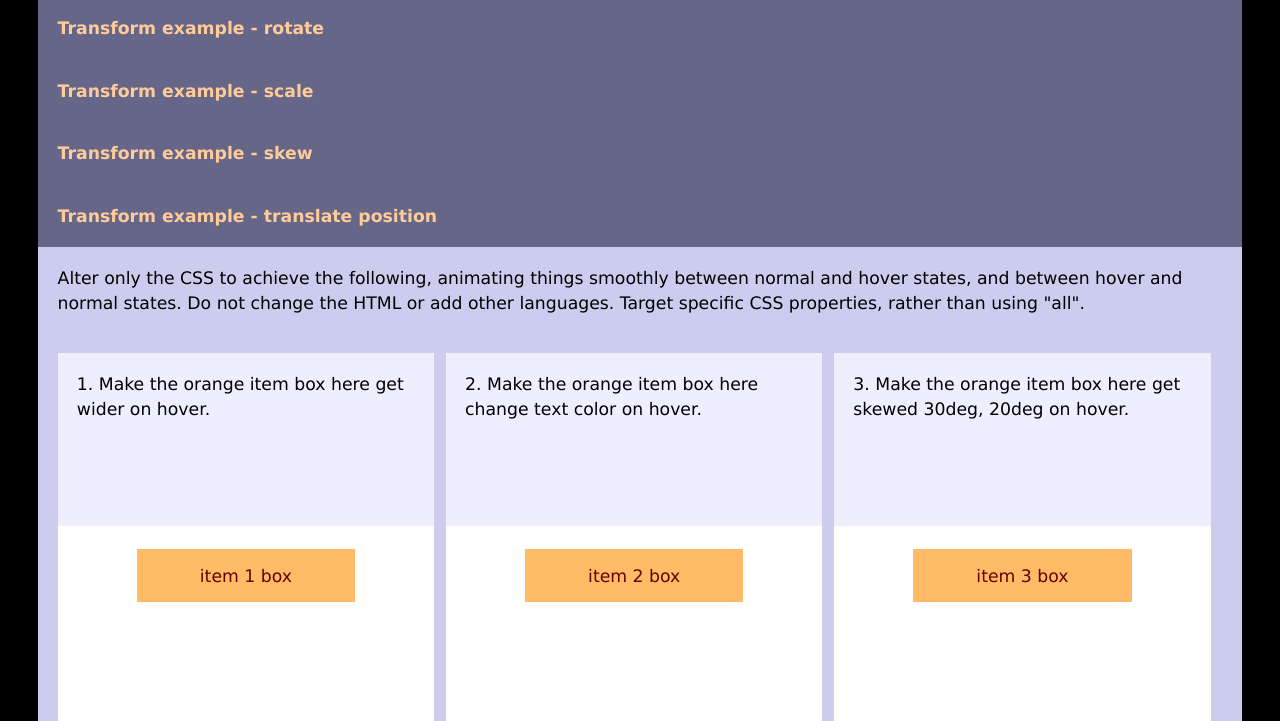
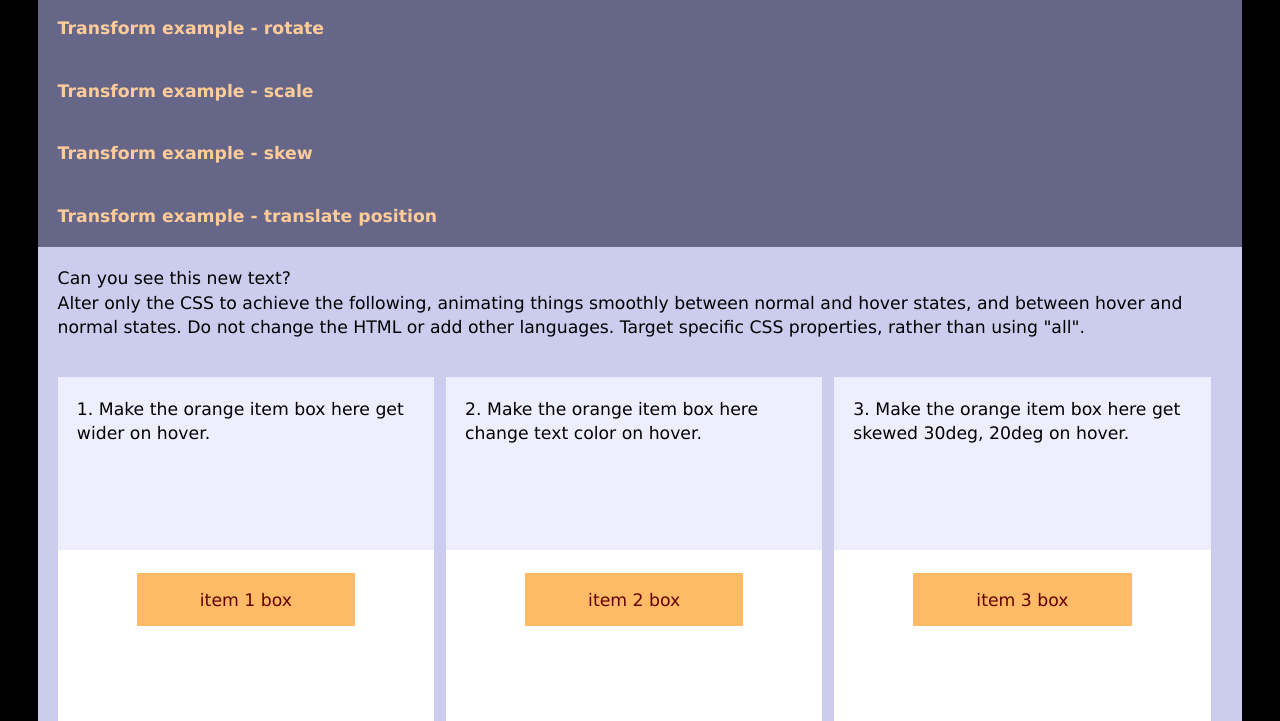
Before and after one commit to schurter/demo-CSS-trans, a plain HTML site: page index.html in a window 1280 px wide. Shown: the part 79-800 px from the top of the page. Drawn offline with Linux system fonts and the light colour scheme.

Commit message:
Update index.html

```diff
--- a/index.html
+++ b/index.html
@@ -19,6 +19,7 @@
     </header>
 
 	<main>
+		<p>Can you see this new text?</p>
 		<p>Alter only the CSS to achieve the following, animating things smoothly between normal and hover states, and between hover and normal states. Do not change the HTML or add other languages. Target specific CSS properties, rather than using "all".</p>
 
         <div class="grid-container">
```
